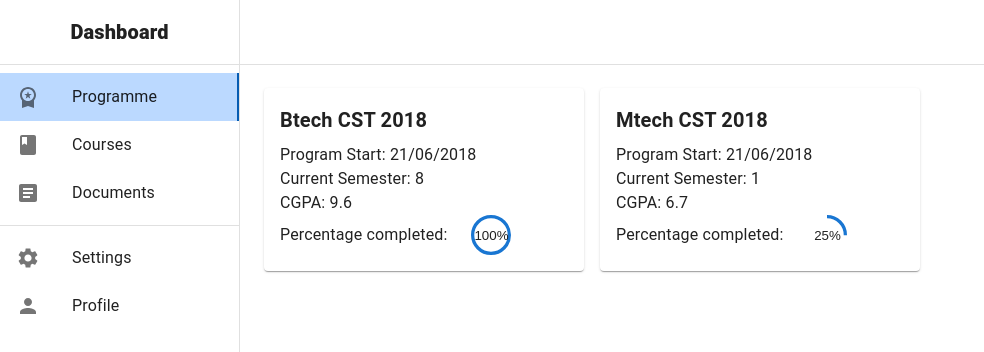
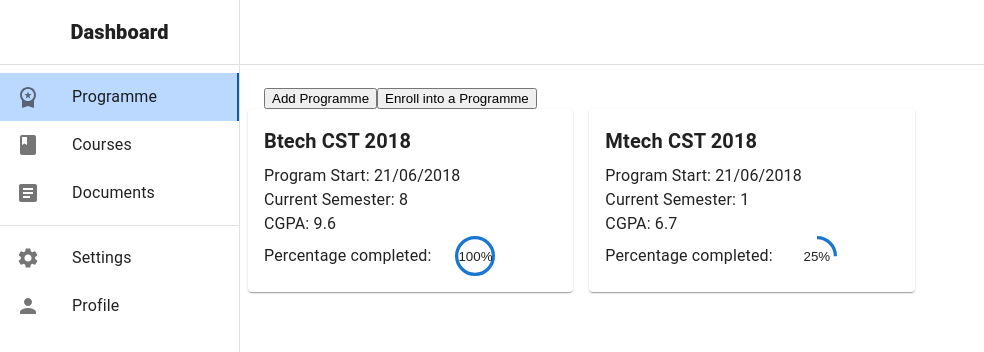
Before and after one commit to indrajitsadhukhan/post-examination-erp, a React (Create React App) app in the folder microservices/frontend/: page / in a window 1280 px wide. Shown: the top 352 px of the page, without its empty margins (0-984 px from the left). Built offline with nearby package versions, Linux system fonts and the light colour scheme; a web font is replaced by a local one; what password-validator would draw is missing.

Commit message:
Work done as 27 April 2022 2145 IST

```diff
--- a/microservices/frontend/src/Pages/Dashboard/Programme/programme.js
+++ b/microservices/frontend/src/Pages/Dashboard/Programme/programme.js
@@ -24,11 +24,19 @@ const data = [
 export default function Programme() {
   return (
     <Grid container spacing={2}>
-      {data.map((item) => (
-        <Grid item xs={12} sm={6} md={4} key={item.name}>
-          <ProgrammeCard {...item} />
-        </Grid>
-      ))}
+      <Grid item xs={60} sm={6} md={4} key="Buttons">
+        <div style={{ display: 'flex', justifyContent: 'start' }}>
+          <button type="submit"> Add Programme </button>
+          <button type="submit"> Enroll into a Programme </button>
+        </div>
+      </Grid>
+      <Grid container spacing={2}>
+        {data.map((item) => (
+          <Grid item xs={12} sm={6} md={4} key={item.name}>
+            <ProgrammeCard {...item} />
+          </Grid>
+        ))}
+      </Grid>
     </Grid>
   );
 }
--- a/microservices/frontend/src/Pages/Dashboard/dashboard.js
+++ b/microservices/frontend/src/Pages/Dashboard/dashboard.js
@@ -33,7 +33,7 @@ function Dashboard(props) {
   const dashboard = useSelector((state) => state.dashboard);
 
   const tabs = {
-    [PROGRAMME_TAB]: <Programme />,
+    [PROGRAMME_TAB]: [<Programme />],
     [COURSES_TAB]: <Course />,
     [DOCUMENTS_TAB]: <Document />,
     [SETTINGS_TAB]: <Settings />,
```
